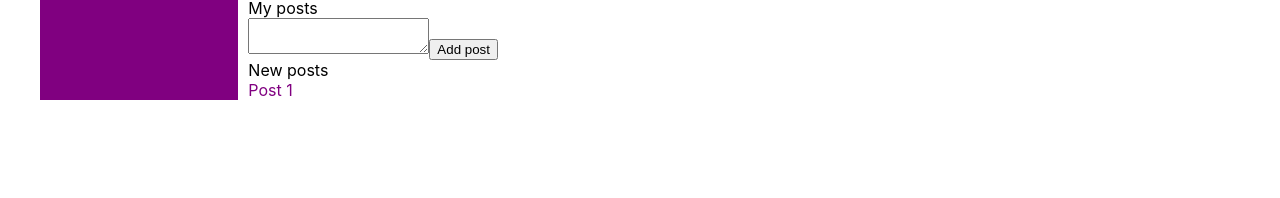
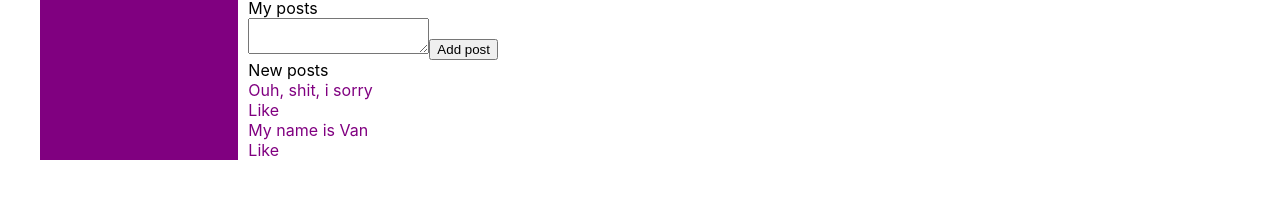
Before and after one commit to isakhaev2014/social-network, a React (Create React App) app: page /profile in a window 1280 px wide. Shown: the part 396-594 px from the top of the page. Built offline with nearby package versions, Linux system fonts and the light colour scheme.

Commit message:
New Profile, added props

```diff
--- a/src/components/Profile/MyPosts/MyPosts.jsx
+++ b/src/components/Profile/MyPosts/MyPosts.jsx
@@ -9,10 +9,11 @@ const MyPosts = () => {
                 <textarea></textarea>
                 <button>Add post</button>
             </div>
-            <div className={s.item}>
+            <div className={s.posts}>
                 New posts
             </div>
-            <Post />
+            <Post message='Ouh, shit, i sorry'/>
+            <Post message='My name is Van'/>
         </div>
 )
 }
--- a/src/components/Profile/MyPosts/Posts/Post.jsx
+++ b/src/components/Profile/MyPosts/Posts/Post.jsx
@@ -1,9 +1,12 @@
 import React from "react";
 import s from './Post.module.css'
-const Post = () => {
+const Post = (props) => {
     return (
         <div className={s.item}>
-            Post 1
+            {props.message}
+            <div>
+                <span>Like</span>
+            </div>
         </div>
 )
 }
--- a/src/components/Profile/Profile.jsx
+++ b/src/components/Profile/Profile.jsx
@@ -5,7 +5,7 @@ import MyPosts from "./MyPosts/MyPosts";
 const Profile = () => {
     return <content className={s.content}>
         <div>
-            <img src="https://c.tenor.com/sjvFUn5VE8UAAAAC/gachimuchi-gachi.gif"/>
+            <img src="https://cs14.pikabu.ru/post_img/2022/09/22/9/16638603671357696.jpg"/>
         </div>
         <div className={s.item}>
             ava+descriptions
```
